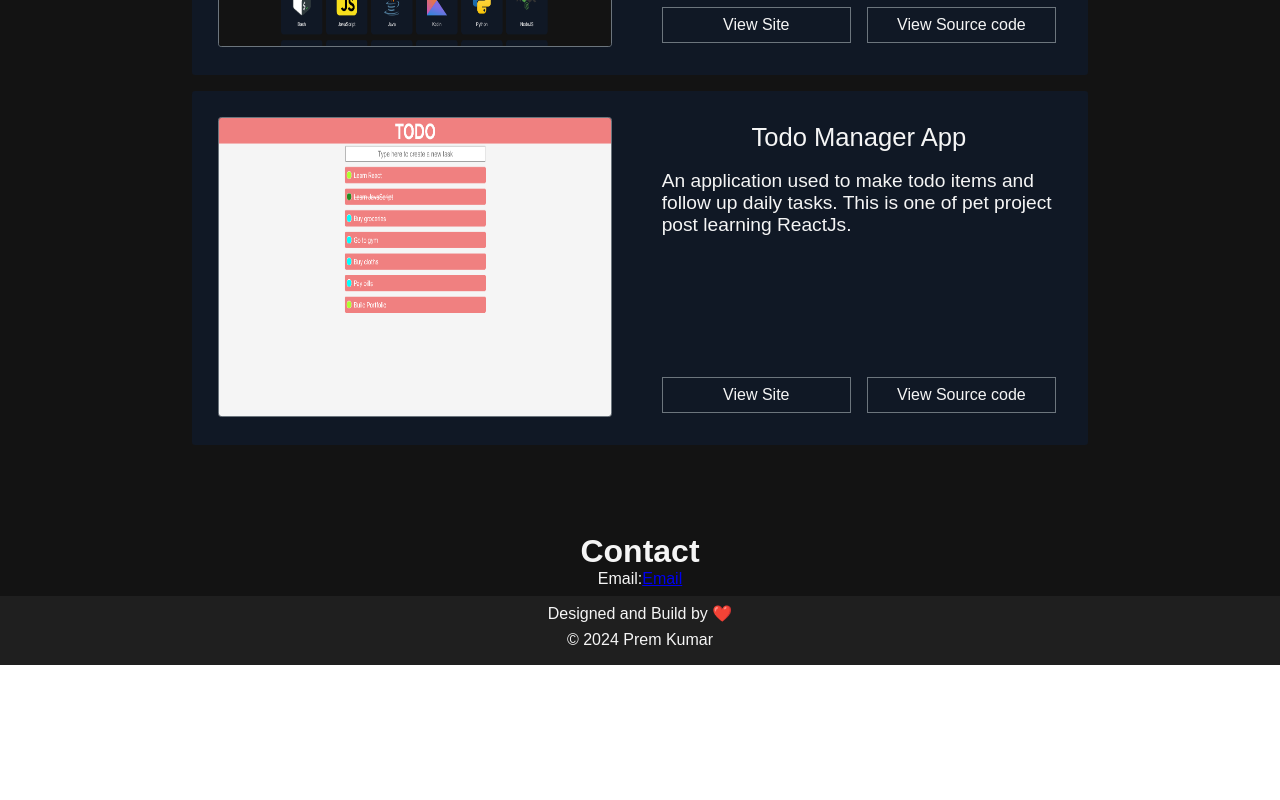
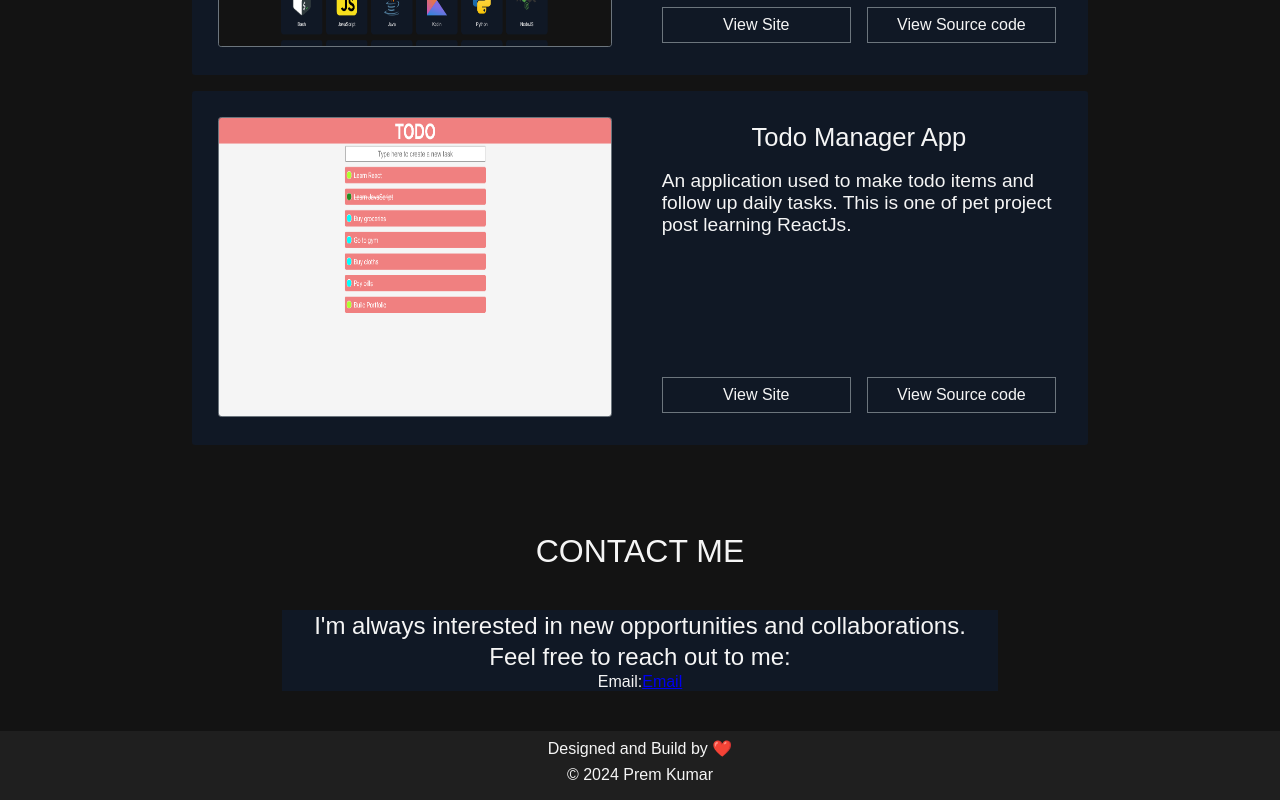
Before and after one commit to premkpavuluri/portfolio_v1, a React (Create React App) app: page / in a window 1280 px wide. Shown: the part 2339-3139 px from the top of the page. Before the commit the page ends 3004 px from the top, so only its background shows below. Built offline with nearby package versions, Linux system fonts and the light colour scheme.

Commit message:
Prem | WIP: contact section

```diff
--- a/src/components/Contact.jsx
+++ b/src/components/Contact.jsx
@@ -1,10 +1,34 @@
 import React from "react";
-import {SectionWrapper} from "../styles/PortfolioComponents";
+import {SectionWrapper, TitleSection} from "../styles/PortfolioComponents";
+import styled from "styled-components";
+import {sectionLabels} from "../config/Config";
+
+const ContactInfoWrapper = styled.div`
+    background-color: var(--primary-background-color);
+    color: var(--text-color);
+    width: 80%;
+    margin-top: 0.5rem;
+    margin-bottom: 2rem;
+    display: flex;
+    flex-direction: column;
+    align-items: center;
+`;
+
+const Info = styled.div`
+    color: var(--text-color);
+    font-size: 1.5rem;
+    margin: 0.1rem;
+`;
 
 const Contact = ({id}) => {
+
   return (<SectionWrapper id={id}>
-    <h1>Contact</h1>
-    <p>Email:<a href="mailto:premkumarpavuluri@gmail.com">Email</a></p>
+    <TitleSection>{sectionLabels.CONTACT} ME</TitleSection>
+    <ContactInfoWrapper>
+      <Info>I'm always interested in new opportunities and collaborations.</Info>
+      <Info>Feel free to reach out to me:</Info>
+      <p>Email:<a href="mailto:premkumarpavuluri@gmail.com">Email</a></p>
+    </ContactInfoWrapper>
   </SectionWrapper>);
 }
 
```
